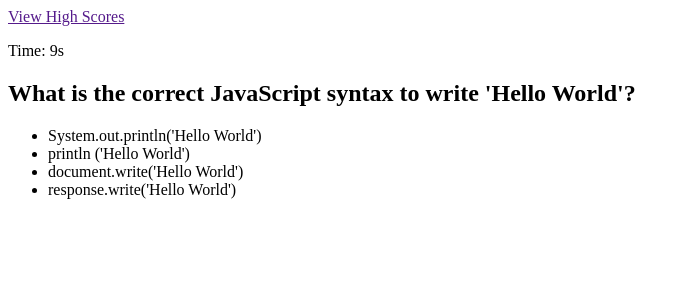
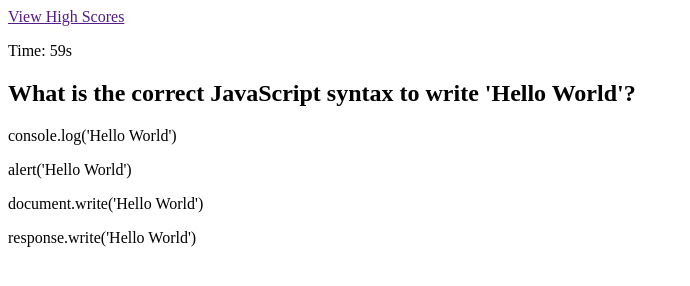
Before and after one commit to NicaVulcan/javascript-quiz, a plain HTML site: page index.html in a window 1280 px wide. Both pictures are taken after a click on the button "BEGIN!". Shown: the whole page, without its empty margins (0-690 px from the left). Drawn offline with Linux system fonts and the light colour scheme.

Commit message:
change mechanism for showing questions and answers, add check answer functionality

```diff
--- a/assets/js/script.js
+++ b/assets/js/script.js
@@ -5,44 +5,43 @@ var questionPageEl = document.querySelector("#question-page");
 var gameOverEl = document.querySelector("#game-over");
 var btnBeginQuiz = mainPageEl.querySelector("#begin");
 var questionHeading = questionPageEl.querySelector("#question");
-var answerChoiceList = questionPageEl.querySelector("#answer-choices");
-var choiceA = questionPageEl.querySelector("#choice-a")
-var choiceB = questionPageEl.querySelector("#choice-b")
-var choiceC = questionPageEl.querySelector("#choice-c")
-var choiceD = questionPageEl.querySelector("#choice-d")
+var answersEl = questionPageEl.querySelector("#answer-choices");
+var timeLeft = 60;
 var qIndex = 0;
+var score = 0;
+var savedScoresArr = [];
 
 // Questions array
 var questions = [
     {
         question: "What is the correct JavaScript syntax to write 'Hello World'?",
-        answerChoices: ["System.out.println('Hello World')", "println ('Hello World')", "document.write('Hello World')", "response.write('Hello World')"],
-        answerCorrect: 2
+        answerChoices: ["console.log('Hello World')", "alert('Hello World')", "document.write('Hello World')", "response.write('Hello World')"],
+        answerCorrect: "document.write('Hello World')"
     },
     {
         question: "Inside which HTML element do we put the JavaScript?",
         answerChoices: ["<js>", "<scripting>", "<javascript>", "<script>"],
-        answerCorrect: 3
+        answerCorrect: "<script>"
     },
     {
         question: "Which of the following best describes JavaScript?",
         answerChoices: ["an object-oriented scripting language.", "a low-level programming language.", "a scripting language precompiled in the browser.", "a compiled scripting language."],
-        answerCorrect: 0
+        answerCorrect: "an object-oriented scripting language."
     },
     {
         question: "Using _____ statements is how you test for specific conditions.",
         answerChoices: ["Select", "If", "Switch", "For"],
-        answerCorrect: 1
+        answerCorrect: "If"
     },
     {
         question: "What is meant by 'this' keyword in javascript?",
         answerChoices: ["It referes previous object", "It is variable which contains value", "It refers current object", "None of the above"],
-        answerCorrect: 2
+        answerCorrect: "It refers current object"
     },
     {
         question: "What would appear on the console if you were to type the following: 2 + 5 + '8'",
         answerChoices: ["78", "278", "7 + '8'", "15"],
-        answerCorrect: 0
+        answerCorrect: "78"
     },
 ]
 
@@ -52,37 +51,18 @@ gameOverEl.style.display = "none";
 
 // Countdown
 var countdown = function () {
-    var timeLeft = 10;
 
     var timeInterval = setInterval(function () {
         timerEl.textContent = "Time: " + timeLeft + "s";
         timeLeft--;
 
-        if (timeLeft == 0) {
-            timerEl.textContent = "game over!"
+        if (timeLeft === 0 || qIndex === questions.length) {
+            timerEl.textContent = "Time's Up"
             clearInterval(timeInterval);
-            // } else if(gameOver == true) {
-            //if all questions are answered, timer stops
+            gameOver();
         }
     }, 1000);
 };
-
-var showQuestion = function () {
-    questionHeading.textContent = questions[qIndex].question;
-    choiceA.textContent = questions[qIndex].answerChoices[0];
-    choiceB.textContent = questions[qIndex].answerChoices[1];
-    choiceC.textContent = questions[qIndex].answerChoices[2];
-    choiceD.textContent = questions[qIndex].answerChoices[3];
-    answerChoiceList.addEventListener("click", checkAnswer);
-
-    qIndex++
-};
-
-var checkAnswer = function () {
-    console.log("check");
-    showQuestion();
-};
-
 
 // Start Quiz
 var startQuiz = function () {
@@ -93,5 +73,57 @@ var startQuiz = function () {
     showQuestion();
 };
 
+// Show each question with respective answer choices
+var showQuestion = function () {
+
+    // Add question and respective answer choices text
+    questionHeading.textContent = questions[qIndex].question;
+
+    // Create element for each answer choice and append to answersEl div
+    for (var i = 0; i < 4; i++) {
+        var answerChoice = document.createElement("p");
+        answerChoice.textContent = questions[qIndex].answerChoices[i];
+        answerChoice.className = "answerChoice" + i;
+        answersEl.appendChild(answerChoice);
+    }
+
+    // Event listener for clicking on answer choices
+    answersEl.addEventListener("click", checkAnswer);
+};
+
+
+// Check answer and switch to next question
+var checkAnswer = function (event) {
+
+    // Check for correct answer
+    var chosenAnswer = event.target;
+    if (chosenAnswer.textContent === questions[qIndex].answerCorrect) {
+        score = score + 10;
+        console.log("Right! Your score is " + score);
+    } else {
+        timeLeft = timeLeft - 5;
+        console.log("Wrong! Your score is " + score);
+    }
+
+    // If questions remaining on index, remove answer choices and show next question and respective answer choices, otherwise end game
+    if (qIndex <= questions.length) {
+        while (answersEl.firstChild) {
+            answersEl.removeChild(answersEl.firstChild);
+        };
+        qIndex++
+        showQuestion();
+    } else {
+        gameOver();
+        return;
+    };
+};
+
+// Game over, save score
+var gameOver = function () {
+    questionPageEl.style.display = "none";
+    gameOverEl.style.display = "block";
+
+};
+
 // Click 'begin' button starts quiz
 btnBeginQuiz.addEventListener("click", startQuiz);
--- a/index.html
+++ b/index.html
@@ -28,12 +28,12 @@
         <!-- questions page-->
         <section id="question-page" status="hidden">
             <h1 id="question"></h1>
-            <ul id="answer-choices">
-                <li id="choice-a"></li>
+            <div id="answer-choices">
+                <!-- <li id="choice-a"></li>
                 <li id="choice-b"></li>
                 <li id="choice-c"></li>
-                <li id="choice-d"></li>
-            </ul>
+                <li id="choice-d"></li> -->
+            </div>
             <p id="prev-answer"></p>
         </section>
         <!-- game over page -->
@@ -44,6 +44,7 @@
                 <input type="text" name="initials" id="initials">
                 <button id="submit-score">Submit!</button>
             </form>
+            <button id="try-again">Try Again!</button>
         </section>
     </main>
     <script src="./assets/js/script.js"></script>
```
